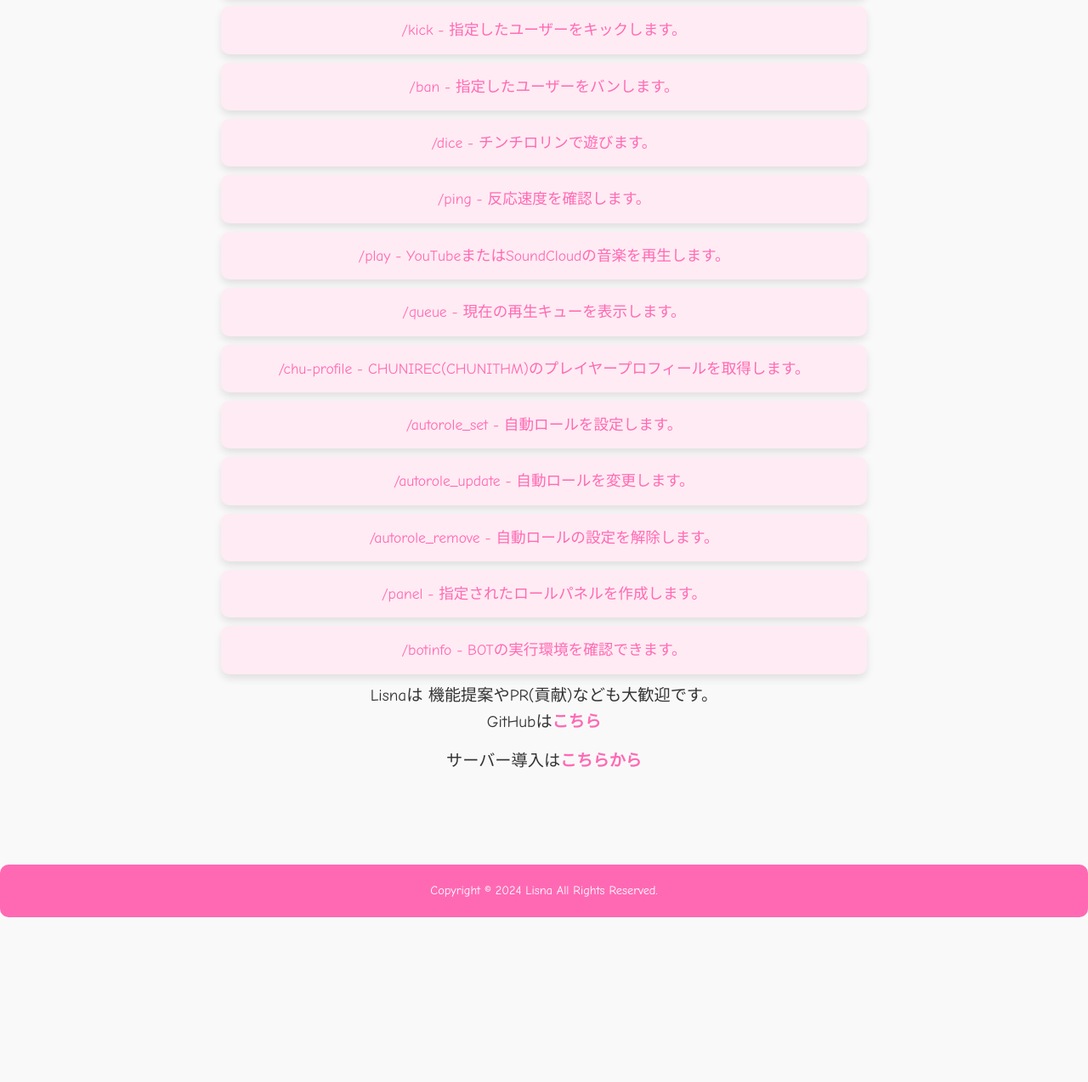
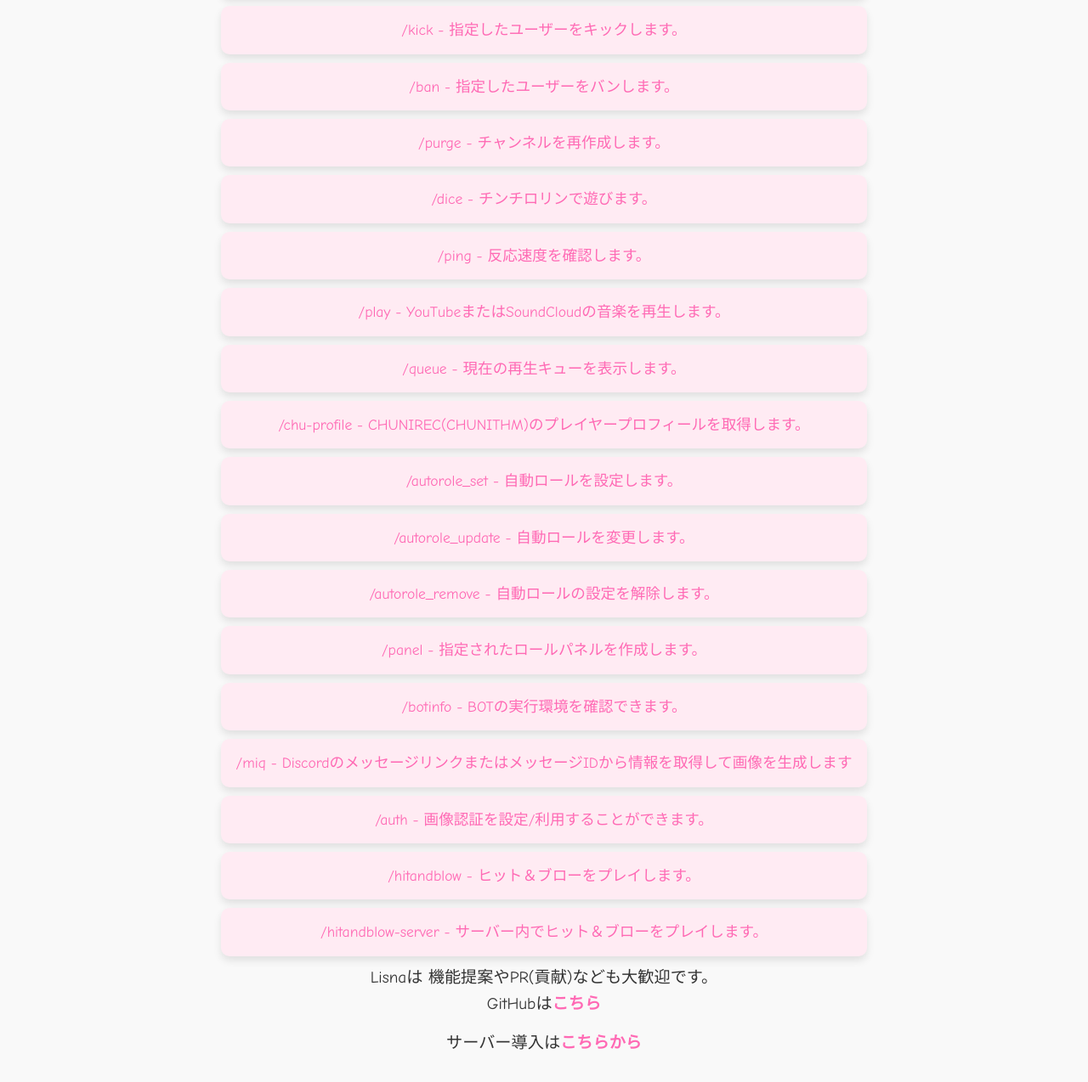
Before and after one commit to mirielnet/lisna, a plain HTML site: page static/index.html in a window 1280 px wide. Shown: the part 740-2014 px from the top of the page at 85% size. Before the commit the page ends 1820 px from the top, so only its background shows below. Drawn offline with nearby package versions, Linux system fonts and the light colour scheme.

Commit message:
Chore: 新コマンドを追加

```diff
--- a/static/index.html
+++ b/static/index.html
@@ -114,6 +114,7 @@
             <div class="command-item">/timeout - 指定したユーザーをタイムアウトします。</div>
             <div class="command-item">/kick - 指定したユーザーをキックします。</div>
             <div class="command-item">/ban - 指定したユーザーをバンします。</div>
+            <div class="command-item">/purge - チャンネルを再作成します。</div>
             <div class="command-item">/dice - チンチロリンで遊びます。</div>
             <div class="command-item">/ping - 反応速度を確認します。</div>
             <div class="command-item">/play - YouTubeまたはSoundCloudの音楽を再生します。</div>
@@ -124,6 +125,10 @@
             <div class="command-item">/autorole_remove - 自動ロールの設定を解除します。</div>
             <div class="command-item">/panel - 指定されたロールパネルを作成します。</div>
             <div class="command-item">/botinfo - BOTの実行環境を確認できます。</div>
+            <div class="command-item">/miq - DiscordのメッセージリンクまたはメッセージIDから情報を取得して画像を生成します</div>
+            <div class="command-item">/auth - 画像認証を設定/利用することができます。</div>
+            <div class="command-item">/hitandblow - ヒット＆ブローをプレイします。</div>
+            <div class="command-item">/hitandblow-server - サーバー内でヒット＆ブローをプレイします。</div>
         </div>
 
         <p>Lisnaは 機能提案やPR(貢献)なども大歓迎です。<br />GitHubは<a href="https://github.com/mirielnet/lisna" target="_blank" rel="noopener">こちら</a></p>
```
